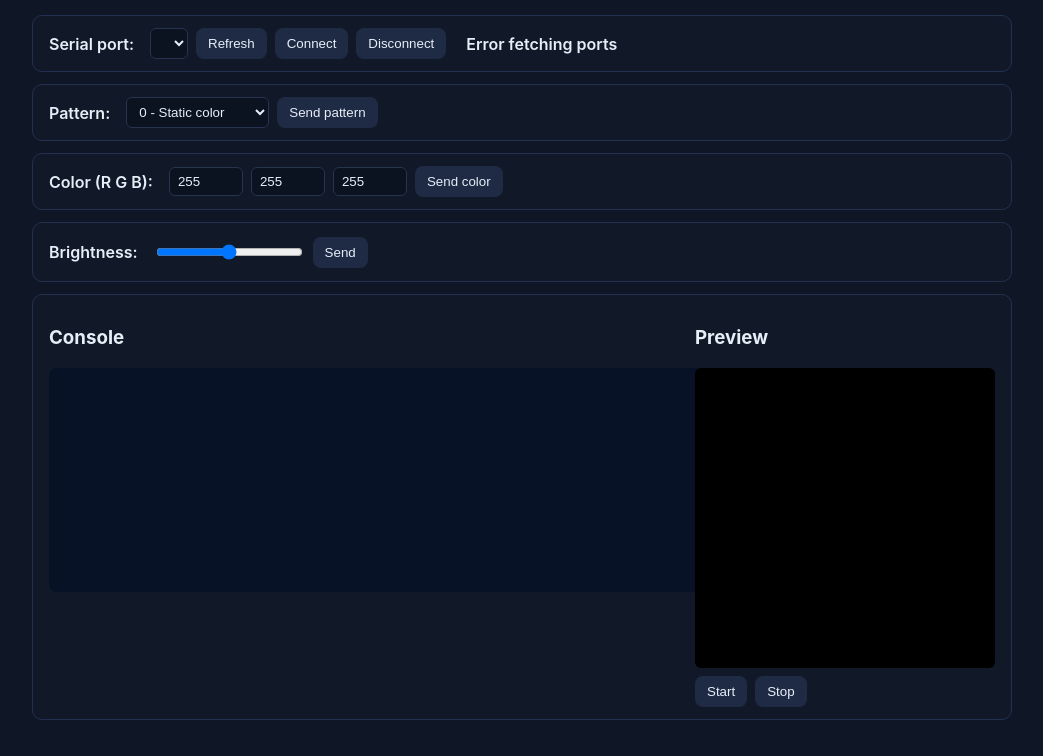
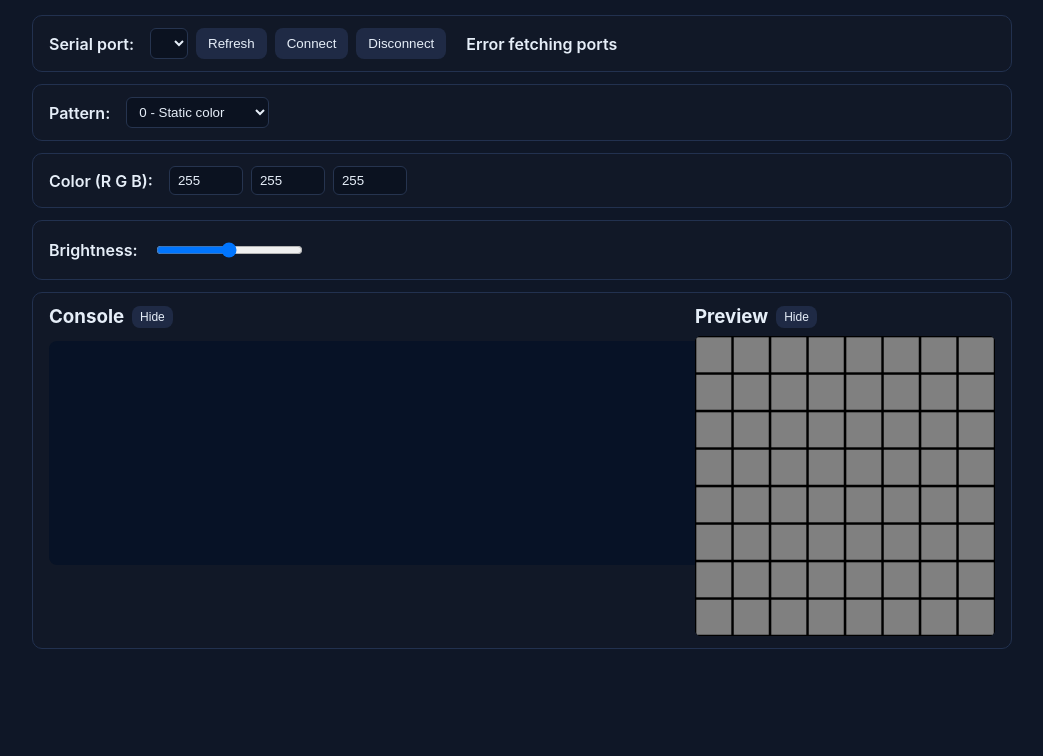
Before and after one commit to zeti1223/LED-Matrix-Disp, a plain HTML site: page web_ui/static/index.html in a window 1280 px wide. Shown: the part 87-843 px from the top of the page, without its empty margins (118-1161 px from the left). After the commit the page ends 800 px from the top, so only its background shows below. Drawn offline with nearby package versions, Linux system fonts and the light colour scheme; no server answers.

Commit message:
ui fixes

```diff
--- a/web_ui/static/app.js
+++ b/web_ui/static/app.js
@@ -44,21 +44,7 @@ document.addEventListener('DOMContentLoaded', () => {
         socket.emit('disconnect_port', {});
     });
 
-    $('send-pattern').addEventListener('click', () => {
-        updatePreviewState();
-        startPreview();
-    });
-
-    $('send-color').addEventListener('click', () => {
-        updatePreviewState();
-        startPreview();
-    });
-
-    $('send-brightness').addEventListener('click', () => {
-        updatePreviewState();
-        startPreview();
-    });
-
+    // Input change listeners
     ['r', 'g', 'b'].forEach(id => {
         const el = $(id);
         if (el) el.addEventListener('input', () => { updatePreviewState(); });
@@ -70,9 +56,31 @@ document.addEventListener('DOMContentLoaded', () => {
     const patEl = $('pattern');
     if (patEl) patEl.addEventListener('change', () => { updatePreviewState(); });
 
-    // Preview controls
-    $('preview-start').addEventListener('click', () => { startPreview(); });
-    $('preview-stop').addEventListener('click', () => { stopPreview(); });
+    // Toggle console visibility
+    const toggleConsoleBtn = $('toggle-console');
+    if (toggleConsoleBtn) {
+        toggleConsoleBtn.addEventListener('click', () => {
+            const consoleEl = $('console');
+            const isHidden = consoleEl.style.display === 'none';
+            consoleEl.style.display = isHidden ? 'block' : 'none';
+            toggleConsoleBtn.textContent = isHidden ? 'Hide' : 'Show';
+        });
+    }
+
+    // Toggle preview visibility
+    const togglePreviewBtn = $('toggle-preview');
+    if (togglePreviewBtn) {
+        togglePreviewBtn.addEventListener('click', () => {
+            const previewEl = $('preview');
+            const isHidden = previewEl.style.display === 'none';
+            previewEl.style.display = isHidden ? 'block' : 'none';
+            togglePreviewBtn.textContent = isHidden ? 'Hide' : 'Show';
+            if (isHidden && connected) startPreview();
+        });
+    }
+
+    // Auto-start preview on connect
+    startPreview();
 });
 
 socket.on('connect_result', (d) => {
--- a/web_ui/static/index.html
+++ b/web_ui/static/index.html
@@ -29,7 +29,6 @@
                 <option value="3">3 - Scanner</option>
                 <option value="4">4 - Color wipe</option>
             </select>
-            <button id="send-pattern">Send pattern</button>
         </section>
 
         <section class="card">
@@ -37,31 +36,31 @@
             <input id="r" type="number" min="0" max="255" value="255">
             <input id="g" type="number" min="0" max="255" value="255">
             <input id="b" type="number" min="0" max="255" value="255">
-            <button id="send-color">Send color</button>
         </section>
 
         <section class="card">
             <label>Brightness:</label>
             <input id="brightness" type="range" min="0" max="255" value="128">
-            <button id="send-brightness">Send</button>
         </section>
 
         <!-- command buttons removed -->
 
         <section class="card">
             <div style="display:flex; gap:12px; align-items:flex-start; width:100%;">
-                <div style="flex:1">
-                    <h3>Console</h3>
-                    <pre id="console" class="console"></pre>
+                <div style="flex:1;">
+                    <div style="display:flex; gap:8px; align-items:center; margin-bottom:8px;">
+                        <h3 style="margin:0;">Console</h3>
+                        <button id="toggle-console" style="padding:4px 8px; font-size:12px;">Hide</button>
+                    </div>
+                    <pre id="console" class="console" style="display:block;"></pre>
                 </div>
                 <div style="width:300px;">
-                    <h3>Preview</h3>
+                    <div style="display:flex; gap:8px; align-items:center; margin-bottom:8px;">
+                        <h3 style="margin:0;">Preview</h3>
+                        <button id="toggle-preview" style="padding:4px 8px; font-size:12px;">Hide</button>
+                    </div>
                     <canvas id="preview" width="240" height="240"
-                        style="width:100%; background:#000; border-radius:6px; display:block"></canvas>
-                    <div style="margin-top:8px; display:flex; gap:8px;">
-                        <button id="preview-start">Start</button>
-                        <button id="preview-stop">Stop</button>
-                    </div>
+                        style="width:100%; background:#000; border-radius:6px; display:block;"></canvas>
                 </div>
             </div>
         </section>
```
